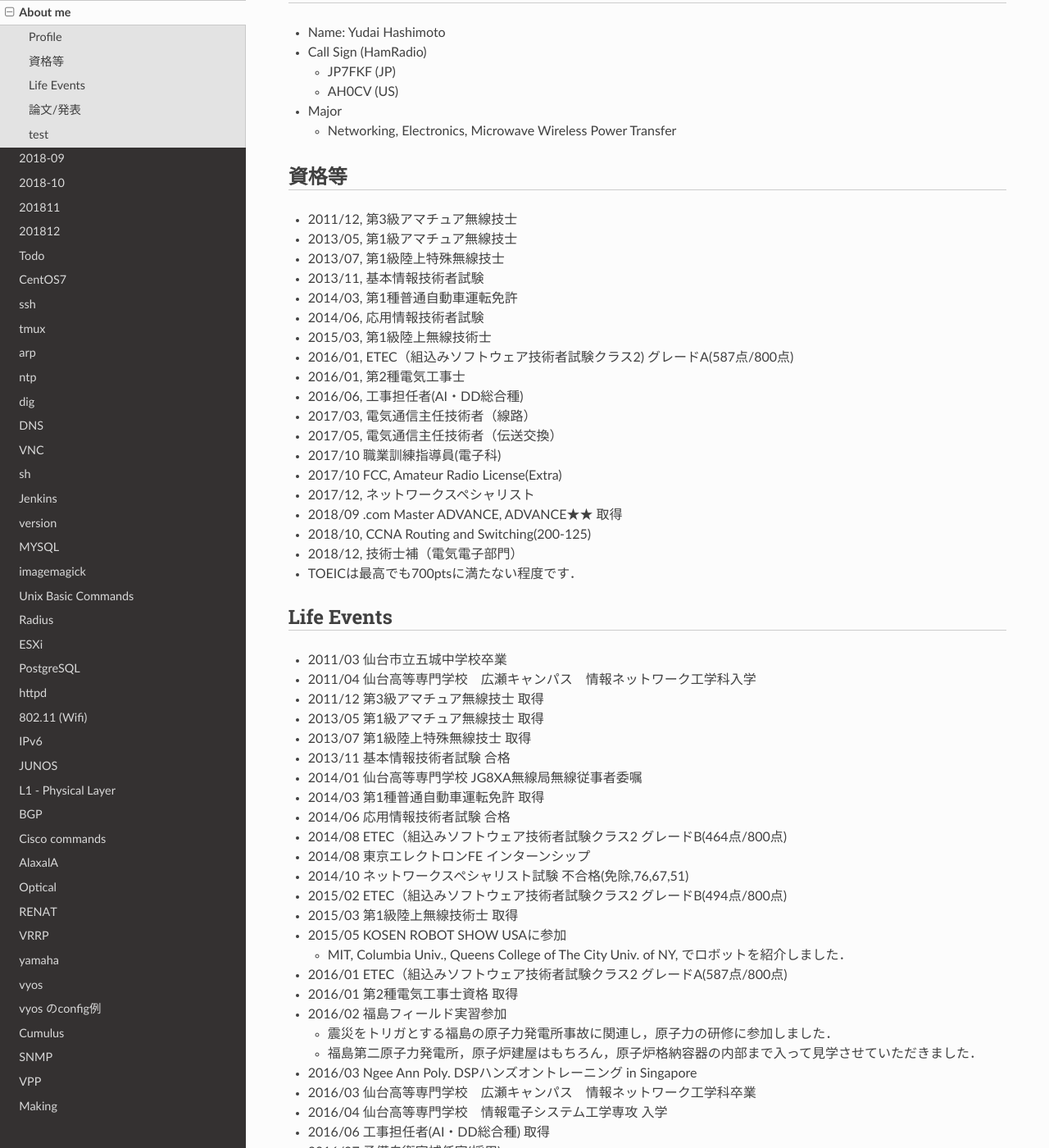
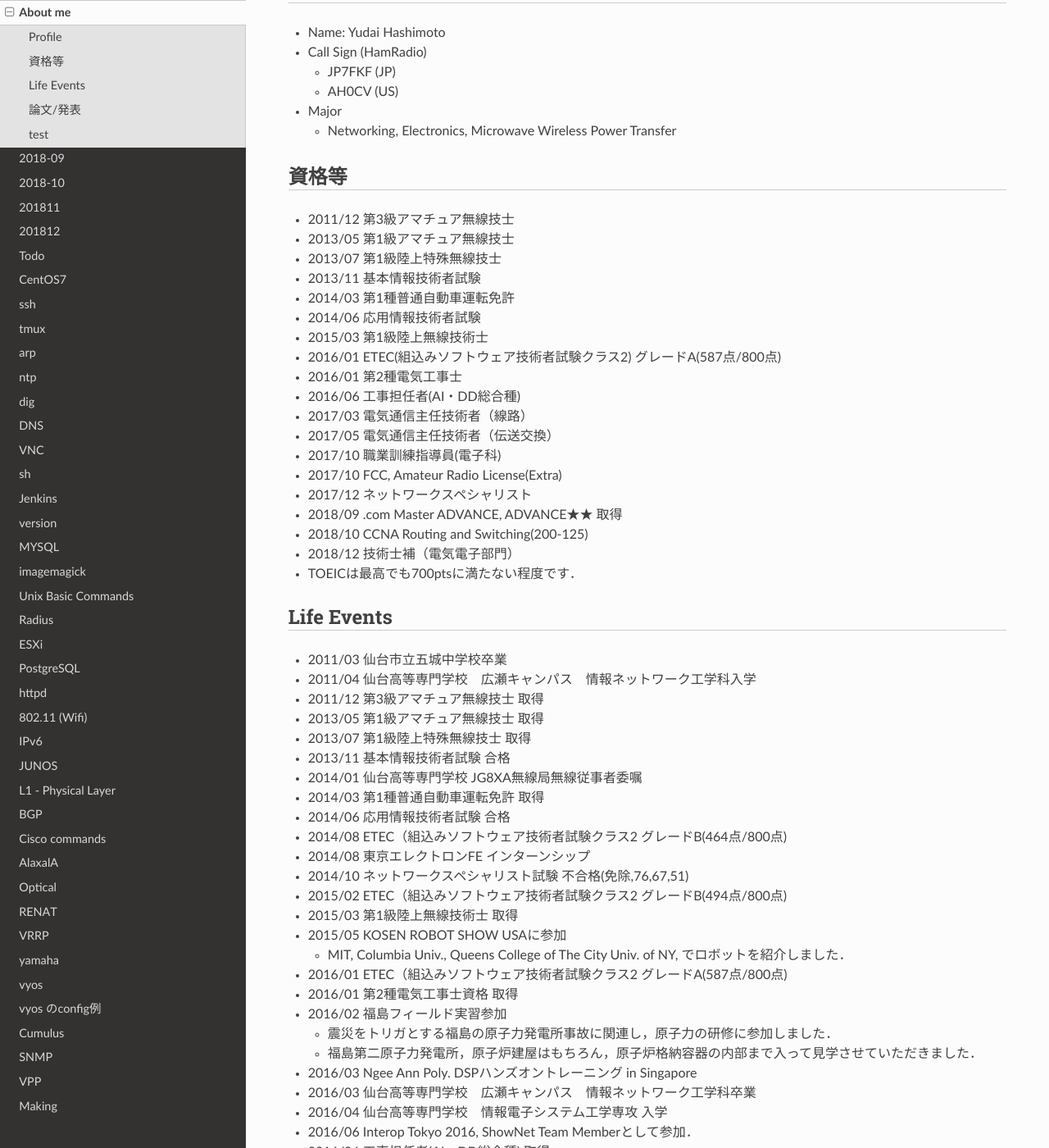
Before and after one commit to jp7fkf/JP7FKF-Warehouse, a Sphinx documentation site: the page built from source/profile.md, in a window 1280 px wide and 1400 px high, scrolled down 190 px. Shown: the whole window at 82% size. Built offline with Sphinx 7.4.7 and the Read the Docs theme 2.0.0, drawn with Linux system fonts in a browser that asks for light colours; some of the changed text lies outside the part shown.

Commit message:
modified profile

```diff
--- a/source/profile.md
+++ b/source/profile.md
@@ -8,24 +8,24 @@
     - Networking, Electronics, Microwave Wireless Power Transfer
 
 ## 資格等
-  - 2011/12, 第3級アマチュア無線技士
-  - 2013/05, 第1級アマチュア無線技士
-  - 2013/07, 第1級陸上特殊無線技士
-  - 2013/11, 基本情報技術者試験
-  - 2014/03, 第1種普通自動車運転免許
-  - 2014/06, 応用情報技術者試験
-  - 2015/03, 第1級陸上無線技術士
-  - 2016/01, ETEC（組込みソフトウェア技術者試験クラス2) グレードA(587点/800点)
-  - 2016/01, 第2種電気工事士
-  - 2016/06, 工事担任者(AI・DD総合種)
-  - 2017/03, 電気通信主任技術者（線路）
-  - 2017/05, 電気通信主任技術者（伝送交換）
+  - 2011/12  第3級アマチュア無線技士
+  - 2013/05  第1級アマチュア無線技士
+  - 2013/07  第1級陸上特殊無線技士
+  - 2013/11  基本情報技術者試験
+  - 2014/03  第1種普通自動車運転免許
+  - 2014/06  応用情報技術者試験
+  - 2015/03  第1級陸上無線技術士
+  - 2016/01  ETEC(組込みソフトウェア技術者試験クラス2) グレードA(587点/800点)
+  - 2016/01  第2種電気工事士
+  - 2016/06  工事担任者(AI・DD総合種)
+  - 2017/03  電気通信主任技術者（線路）
+  - 2017/05  電気通信主任技術者（伝送交換）
   - 2017/10  職業訓練指導員(電子科)
   - 2017/10  FCC, Amateur Radio License(Extra)
-  - 2017/12, ネットワークスペシャリスト
+  - 2017/12  ネットワークスペシャリスト
   - 2018/09  .com Master ADVANCE, ADVANCE★★ 取得
-  - 2018/10, CCNA Routing and Switching(200-125)
-  - 2018/12, 技術士補（電気電子部門）
+  - 2018/10  CCNA Routing and Switching(200-125)
+  - 2018/12  技術士補（電気電子部門）
 
   - TOEICは最高でも700ptsに満たない程度です．
 
@@ -54,6 +54,7 @@
   - 2016/03  Ngee Ann Poly. DSPハンズオントレーニング in Singapore
   - 2016/03  仙台高等専門学校　広瀬キャンパス　情報ネットワーク工学科卒業
   - 2016/04  仙台高等専門学校　情報電子システム工学専攻 入学
+  - 2016/06  Interop Tokyo 2016, ShowNet Team Memberとして参加．
   - 2016/06  工事担任者(AI・DD総合種) 取得
   - 2016/07  予備自衛官補任官(採用)
   - 2016/10  ブラジルIEEE中南米ロボットコンテストに参加
@@ -61,6 +62,7 @@
   - 2017/01  予備自衛官任官(採用), 一等陸曹に任官（技術，通信）
   - 2017/03  電気通信主任技術者（線路）免許取得
   - 2017/05  電気通信主任技術者（伝送交換）免許取得
+  - 2017/06  Interop Tokyo 2017, ShowNet Team Memberとして参加．
   - 2017/10  職業訓練指導員(電子科)免許取得
   - 2017/12  ネットワークスペシャリスト試験 合格(74.8, 80, 80, 69)
   - 2017/10  FCC, Amateur Radio License(Extra) 取得
```
